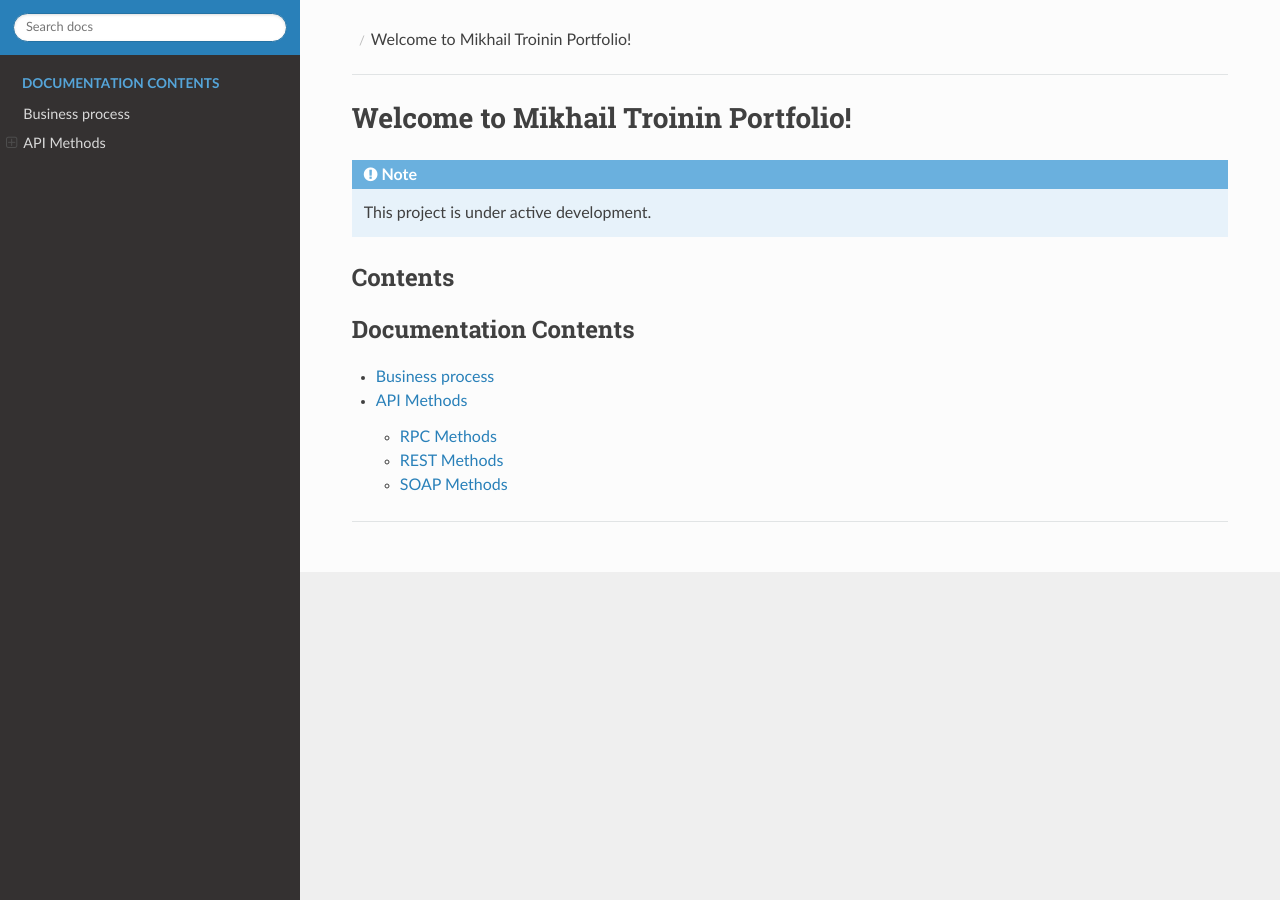
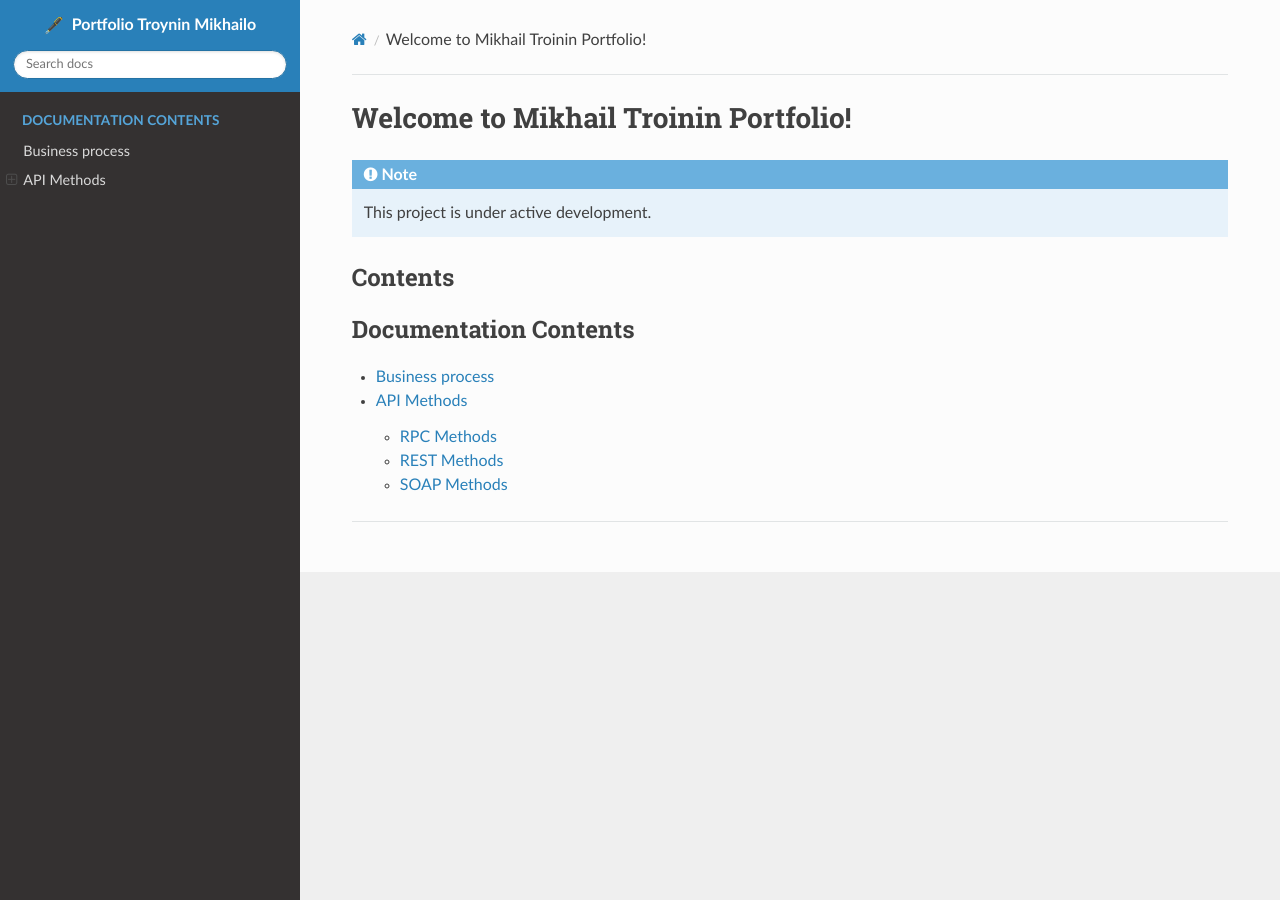
Before and after one commit to MikahiloTroynin/ExampleDocsAI, a Sphinx documentation site: the page built from docs/source/index.rst, in a window 1280 px wide. Built offline with Sphinx 7.4.7 and the Read the Docs theme 3.1.0, drawn with Linux system fonts in a browser that asks for light colours.

Commit message:
Update custom.css

```diff
--- a/docs/source/_static/custom.css
+++ b/docs/source/_static/custom.css
@@ -96,17 +96,15 @@ nav[role="navigation"] .btn,
 
 /* ============= ПРИХОВУВАННЯ ВЕРСІЙНИХ ЕЛЕМЕНТІВ ============= */
 
-/* Приховування індикатора версії "latest" в правому куті */
-.wy-nav-top a,
-.wy-nav-top .wy-nav-top-home,
-.version {
-    display: none !important;
-}
-
-/* Приховування всієї верхньої навігаційної панелі */
+/* Приховування верхньої навігаційної панелі для мобільних */
 .wy-nav-top {
     display: none !important;
     height: 0 !important;
+}
+
+/* Приховування індикатора версії, але НЕ заголовка проекту */
+.wy-side-nav-search .version {
+    display: none !important;
 }
 
 /* Приховування версійного селектора ReadTheDocs */
@@ -123,10 +121,10 @@ div[data-toggle="rst-versions"] {
     display: none !important;
 }
 
-/* Додаткові селектори для версійних елементів */
-div[class*="version"],
-span[class*="version"],
-.badge,
+/* Додаткові селектори для версійних елементів - більш специфічні */
+.rst-versions div[class*="version"],
+.rst-versions span[class*="version"],
+.rst-versions .badge,
 .label-version {
     display: none !important;
 }
@@ -143,6 +141,51 @@ span[class*="version"],
 
 .wy-nav-side {
     top: 0 !important;
+}
+
+/* ============= ЗАМІНА ІКОНКИ БУДИНКА НА ПЕРО ============= */
+
+/* Приховуємо оригінальну іконку будинка */
+.wy-side-nav-search > a .fa-home,
+.wy-side-nav-search > a .fa-house,
+.wy-side-nav-search > a .icon-home {
+    display: none !important;
+}
+
+/* Додаємо іконку пера перед текстом "Portfolio Troynin Mikhailo" */
+.wy-side-nav-search > a:before {
+    content: "🖋️"; /* Unicode символ перьєвої ручки */
+    font-size: 16px;
+    margin-right: 8px;
+    vertical-align: middle;
+    color: white !important;
+}
+
+/* Забезпечуємо правильне вирівнювання та видимість тексту заголовка */
+.wy-side-nav-search > a {
+    display: flex !important;
+    align-items: center;
+    justify-content: center;
+    color: white !important;
+    text-decoration: none !important;
+    font-weight: bold !important;
+}
+
+/* Забезпечуємо видимість пошукового блоку */
+.wy-side-nav-search {
+    display: block !important;
+    visibility: visible !important;
+    background-color: #2980B9;
+    padding: 0.809em;
+}
+
+/* Забезпечуємо видимість поля пошуку */
+.wy-side-nav-search input[type=text] {
+    display: block !important;
+    visibility: visible !important;
+    width: 100%;
+    padding: 6px 12px;
+    margin-top: 0.5rem;
 }
 
 /* Мобільна версія */
@@ -162,6 +205,12 @@ span[class*="version"],
     .wy-nav-top,
     .rst-versions {
         display: none !important;
+    }
+
+    /* Адаптація іконки пера для мобільних */
+    .wy-side-nav-search > a:before {
+        font-size: 14px;
+        margin-right: 6px;
     }
 }
 
@@ -184,49 +233,3 @@ span[class*="version"],
 .headerlink {
     display: none !important;
 }
-
-/* ============= ЗАМІНА ІКОНКИ БУДИНКА НА ПЕРО ============= */
-
-/* Приховуємо оригінальну іконку будинка */
-.wy-side-nav-search > a .fa-home,
-.wy-side-nav-search > a .fa-house,
-.icon-home {
-    display: none !important;
-}
-
-/* Додаємо іконку пера перед текстом "Portfolio Troynin Mikhailo" */
-.wy-side-nav-search > a:before {
-    content: "🖋️"; /* Unicode символ перьєвої ручки */
-    font-size: 16px;
-    margin-right: 8px;
-    vertical-align: middle;
-    color: white !important;
-}
-
-/* Альтернативний варіант з Font Awesome іконкою пера (якщо Font Awesome підключено) */
-/*
-.wy-side-nav-search > a:before {
-    content: "\f304";
-    font-family: "Font Awesome 5 Free", "Font Awesome 5 Pro", FontAwesome;
-    font-weight: 900;
-    font-size: 16px;
-    margin-right: 8px;
-    vertical-align: middle;
-    color: white !important;
-}
-*/
-
-/* Забезпечуємо правильне вирівнювання тексту */
-.wy-side-nav-search > a {
-    display: flex;
-    align-items: center;
-    color: white !important;
-}
-
-/* Додаткове правило для мобільних пристроїв */
-@media screen and (max-width: 768px) {
-    .wy-side-nav-search > a:before {
-        font-size: 14px;
-        margin-right: 6px;
-    }
-}
```
